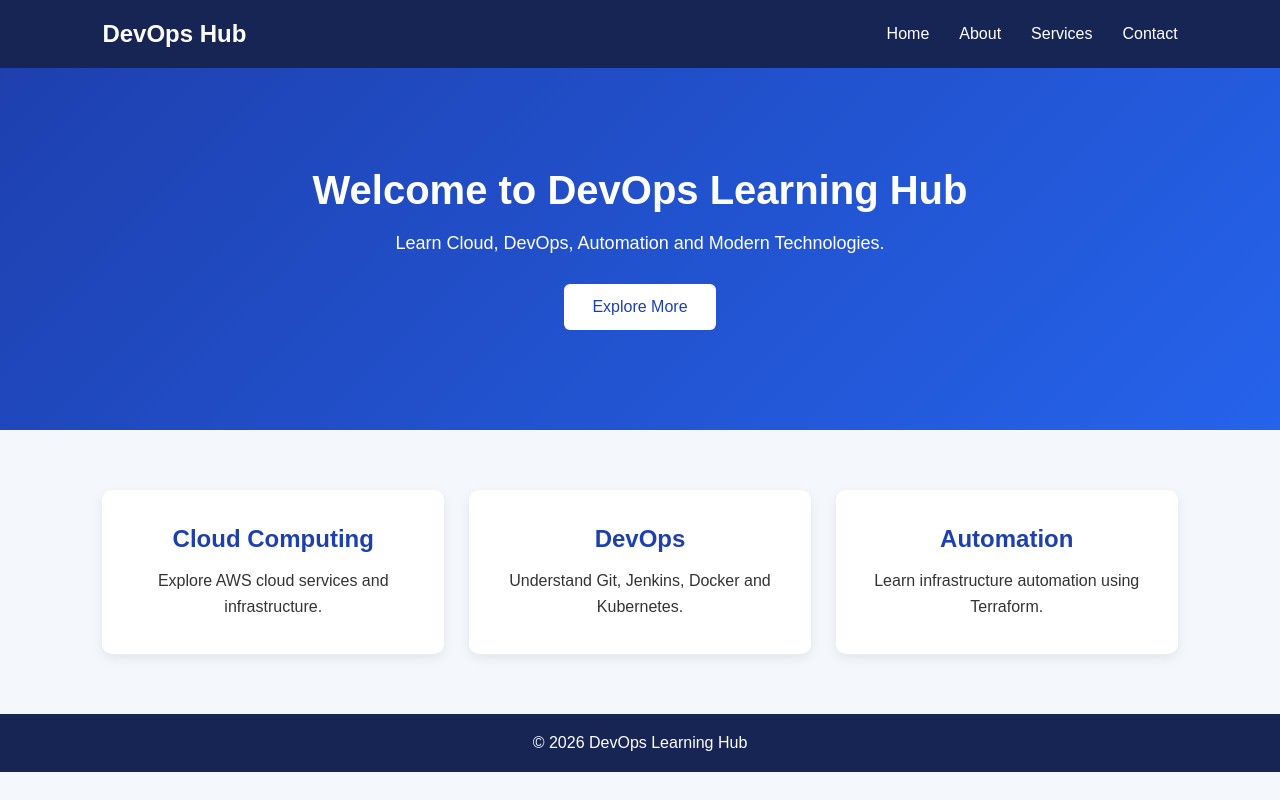
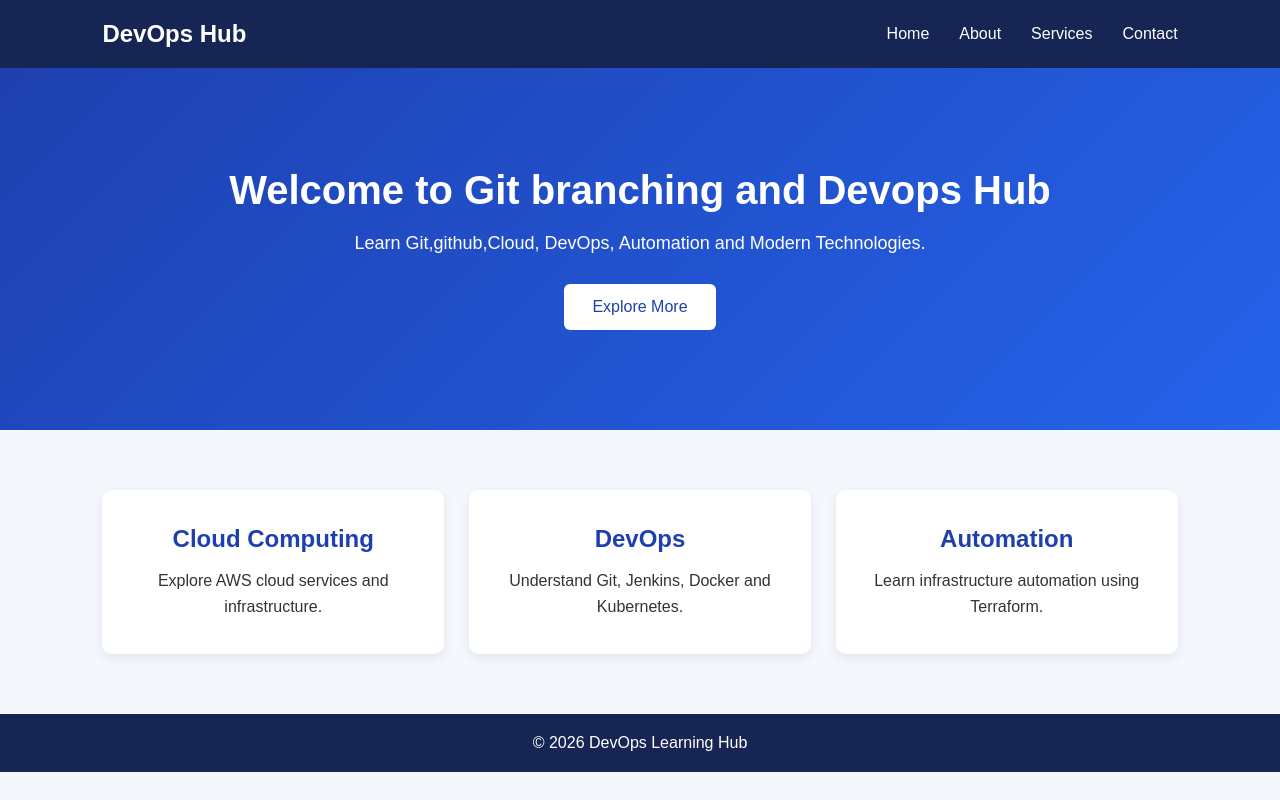
Before and after one commit to yuvashreeSanthanam/git-branching-demo, a plain HTML site: page index.html in a window 1280 px wide. Drawn offline with Linux system fonts and the light colour scheme.

Commit message:
updated homepage heading

```diff
--- a/index.html
+++ b/index.html
@@ -22,8 +22,8 @@
     </header>
 
     <section class="hero">
-        <h1>Welcome to DevOps Learning Hub</h1>
-        <p>Learn Cloud, DevOps, Automation and Modern Technologies.</p>
+        <h1>Welcome to Git branching and Devops Hub</h1>
+        <p>Learn Git,github,Cloud, DevOps, Automation and Modern Technologies.</p>
         <button id="learnButton">Explore More</button>
     </section>
 
```
